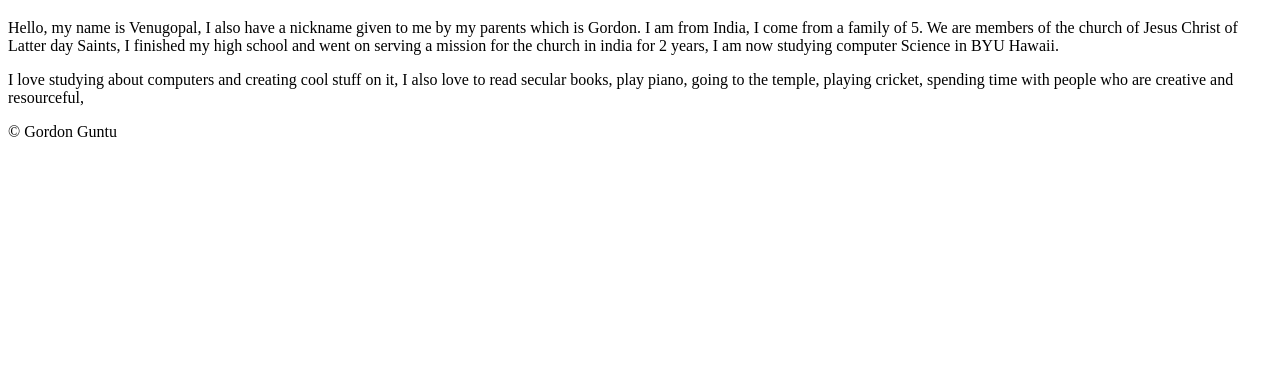
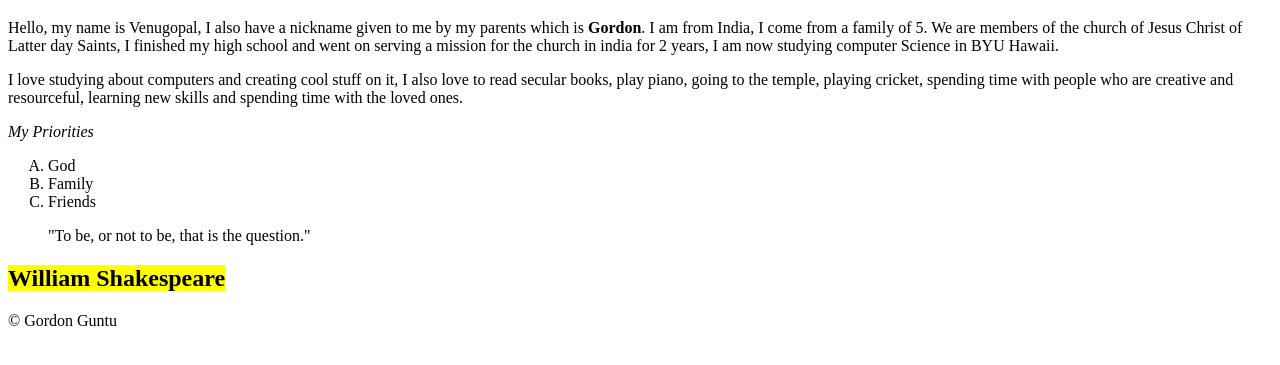
Before and after one commit to karthiktinku-wed/projects-gordonguntu, a plain HTML site: page projects/profilepage.html in a window 1280 px wide. Shown: the part 61-426 px from the top of the page. Drawn offline with Linux system fonts and the light colour scheme.

Commit message:
Second project

```diff
--- a/projects/profilepage.html
+++ b/projects/profilepage.html
@@ -8,11 +8,19 @@
 <body>
     <H1>Guntu Venu Gopal</H1>
 
-<p> Hello, my name is Venugopal, I also have a nickname given to me by my parents which is Gordon. I am from India, I come from a family of 5. We are members of the church of Jesus Christ of Latter day Saints, I finished my high school and went on serving a mission for the church in india for 2 years, I am now studying computer Science in BYU Hawaii. </p>
+ <p> Hello, my name is Venugopal, I also have a nickname given to me by my parents which is <strong>Gordon</strong>. I am from India, I come from a family of 5. We are members of the church of Jesus Christ of Latter day Saints, I finished my high school and went on serving a mission for the church in india for 2 years, I am now studying computer Science in BYU Hawaii. </p>
 
-<p>I love studying about computers and creating cool stuff on it, I also love to read secular books, play piano, going to the temple, playing cricket, spending time with people who are creative and resourceful, </p>
+ <p>I love studying about computers and creating cool stuff on it, I also love to read secular books, play piano, going to the temple, playing cricket, spending time with people who are creative and resourceful, learning new skills and spending time with the loved ones. </p>
+ <em>My Priorities</em>
+ <ol type="A"> <li>God</li>
+    <li>Family</li>
+    <li>Friends</li>
+     </ol>
 
-&copy; Gordon Guntu
+<blockquote>&quot;To be, or not to be, that is the question.&quot;</blockquote>
+    <h2><mark>William Shakespeare</mark></h2>
+
+ &copy; Gordon Guntu
 
 </body>
 </html>
```
